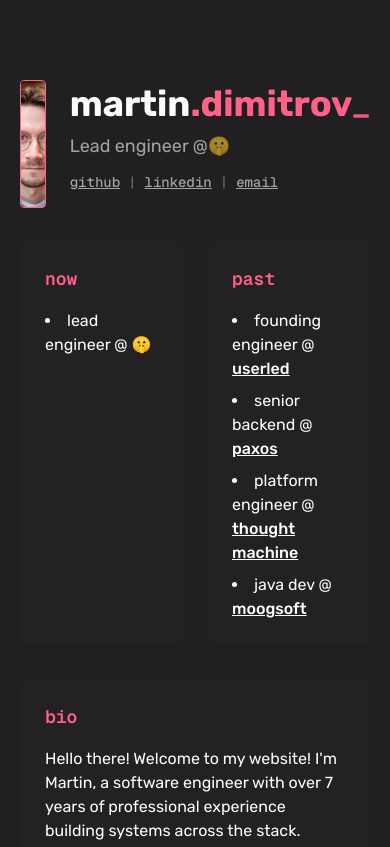
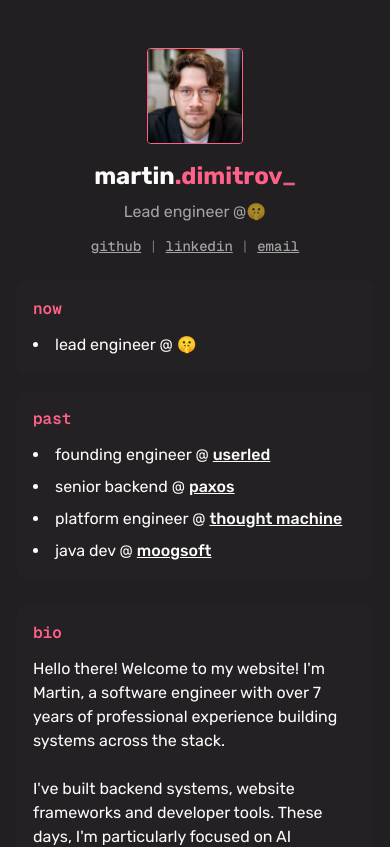
Before and after one commit to martin-dimi/portfolio, a Next.js app: page / in a window 390 px wide. Shown: the top 847 px of the page. Built offline with nearby package versions, Linux system fonts and the light colour scheme.

Commit message:
Add mobile friendly

```diff
--- a/src/app/layout.tsx
+++ b/src/app/layout.tsx
@@ -15,6 +15,7 @@ const geistMono = Geist_Mono({
 export const metadata: Metadata = {
   title: "Martin Dimitrov",
   description: "Personal website of Martin Dimitrov the software engineer",
+  viewport: "width=device-width, initial-scale=1",
 };
 
 export default function RootLayout({
--- a/src/app/page.tsx
+++ b/src/app/page.tsx
@@ -5,12 +5,12 @@ import { PropsWithChildren } from "react";
 
 export default function Home() {
   return (
-    <main className="w-screen h-full p-5 pt-20 pb-20">
-      <div className="w-full md:w-200 mx-auto h-full space-y-8">
+    <main className="w-screen h-full p-4 sm:p-5 pt-12 sm:pt-20 pb-12 sm:pb-20">
+      <div className="w-full md:w-200 mx-auto h-full space-y-6 sm:space-y-8">
         <ProfilePicture />
 
-        {/* Now & Past - side by side */}
-        <div className="flex gap-6 w-full">
+        {/* Now & Past - stack on mobile, side by side on desktop */}
+        <div className="flex flex-col sm:flex-row gap-4 sm:gap-6 w-full">
           <Section title="now" className="flex-1">
             <ul className="space-y-2 list-disc list-inside">
               <li>
@@ -98,8 +98,8 @@ export default function Home() {
 
 function ProfilePicture() {
   return (
-    <div className="flex items-center gap-6">
-      <div className="w-32 h-32 relative rounded-sm overflow-hidden border-1 border-accent">
+    <div className="flex flex-col sm:flex-row items-center sm:items-center gap-4 sm:gap-6">
+      <div className="w-24 h-24 sm:w-32 sm:h-32 relative rounded-sm overflow-hidden border-1 border-accent">
         <Image
           src="/profile.png"
           width={128}
@@ -109,13 +109,17 @@ function ProfilePicture() {
         />
       </div>
 
-      <div className="space-y-2 -mt-3">
-        <h1 className="text-4xl font-bold">
+      <div className="space-y-2 -mt-0 sm:-mt-3 text-center sm:text-left">
+        <h1 className="text-2xl sm:text-4xl font-bold">
           martin<span className="text-accent">.dimitrov</span>
-          <span className="animate-pulse text-accent text-2xl">_</span>
+          <span className="animate-pulse text-accent text-lg sm:text-2xl">
+            _
+          </span>
         </h1>
-        <p className="text-foreground/60 text-lg">Lead engineer @🤫</p>
-        <div className="flex gap-2 text-sm pt-1 text-foreground/60 font-mono">
+        <p className="text-foreground/60 text-base sm:text-lg">
+          Lead engineer @🤫
+        </p>
+        <div className="flex flex-wrap gap-2 justify-center sm:justify-start text-sm pt-1 text-foreground/60 font-mono">
           <Link href="https://github.com/martin-dimi">github</Link>
           <span className="text-foreground/40">|</span>
           <Link href="https://linkedin.com/in/mitchdimitrov">linkedin</Link>
@@ -147,11 +151,13 @@ function Section({
   return (
     <section
       className={cn(
-        "space-y-4 bg-card-background/30 rounded-lg p-6 border border-border/20",
-        className,
+        "space-y-3 sm:space-y-4 bg-card-background/30 rounded-lg p-4 sm:p-6 border border-border/20",
+        className
       )}
     >
-      <h2 className="text-accent font-mono font-semibold text-lg">{title}</h2>
+      <h2 className="text-accent font-mono font-semibold text-base sm:text-lg">
+        {title}
+      </h2>
       {children}
     </section>
   );
```
